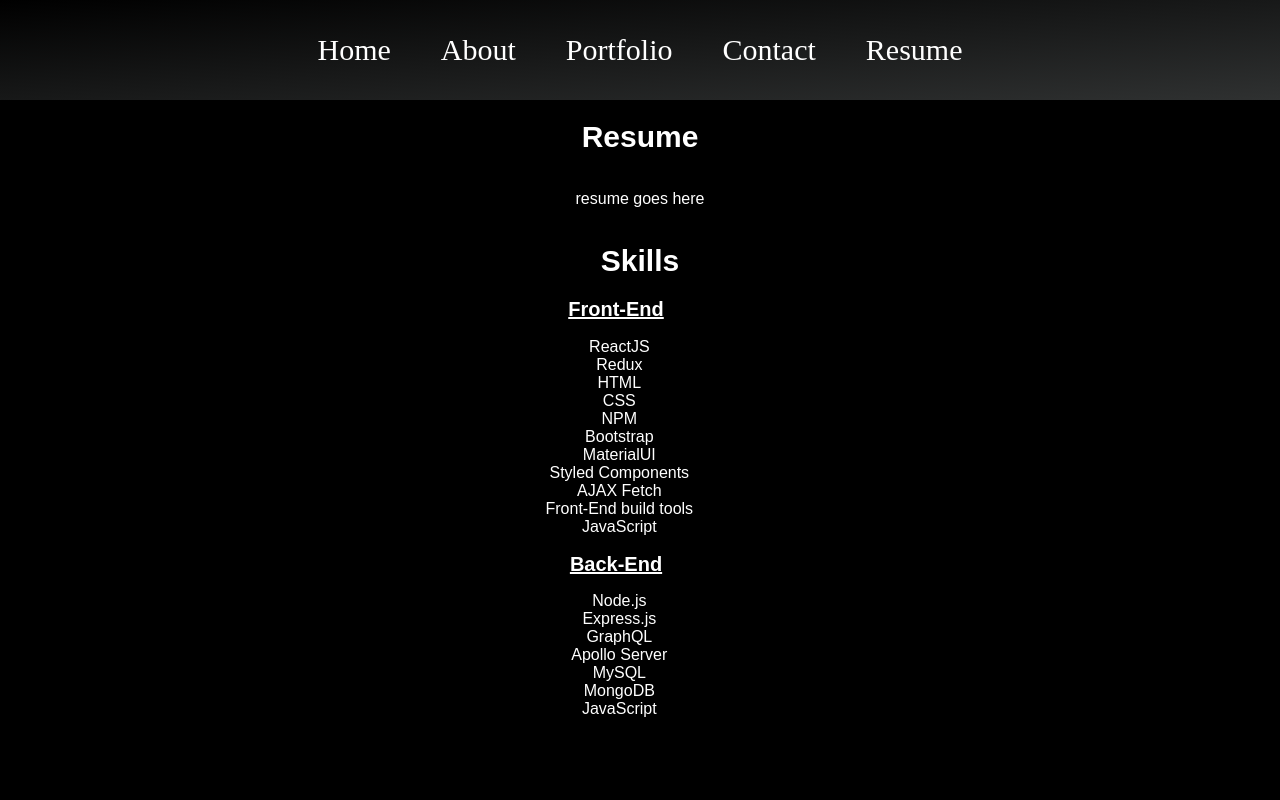
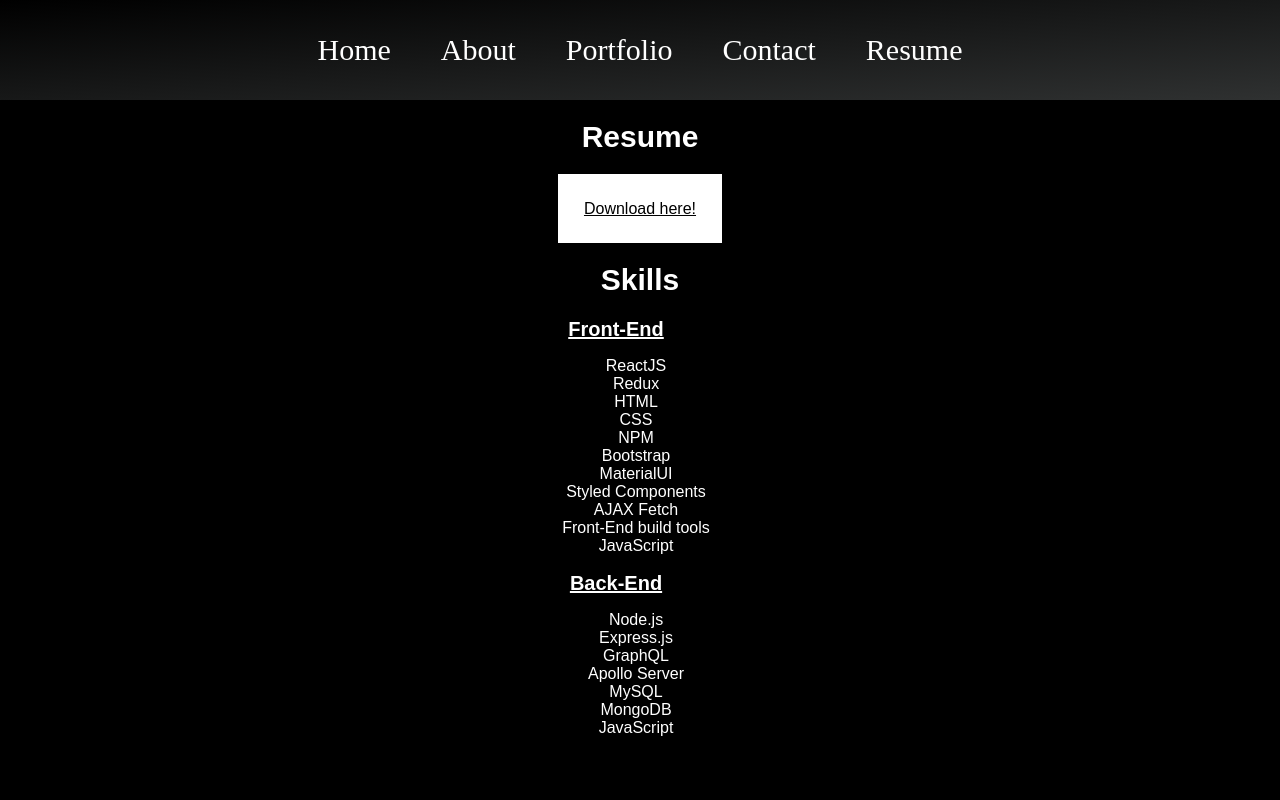
Before and after one commit to andreaber23/react-portfolio-andrea, a React (Create React App) app: page /resume in a window 1280 px wide. Shown: the top 800 px of the page. Built offline with nearby package versions, Linux system fonts and the light colour scheme.

Commit message:
added resume link to download

```diff
--- a/src/App.css
+++ b/src/App.css
@@ -182,9 +182,14 @@ text-align: center;
   justify-content: center;
   align-items: center;
   text-align: center;
+  width: 100%;
 
 }
-
+.resumeMain a {
+  color: black;
+  background-color: white;
+  padding: 2%
+}
 .skills{
   color: white;
   background-color: black;
@@ -202,9 +207,6 @@ text-align: center;
   font-size: 20px;
   text-decoration: underline;
   flex-direction: column;
-  justify-content: center;
-  align-items: center;
-  text-align: center;
   list-style: none;
 }
 .skills .list{
@@ -213,9 +215,8 @@ text-align: center;
 }
 .skills .item ul li{
   color: white;
-  text-align: center;
   list-style: none;
-  width: 97%;
+  width: 100%;
 }
 
 
@@ -232,7 +233,7 @@ text-align: center;
       width: 80%;
     }
     .skills {
-      text-align: center;
+      text-align: left;
 
     }
     .list {
--- a/src/pages/Resume.js
+++ b/src/pages/Resume.js
@@ -5,7 +5,13 @@ function Resume() {
   return (
     <div className='resumeMain'>
         <h1> Resume </h1>
-        <p> resume goes here</p>
+        <a
+        href="/resume.pdf"
+        download="your_resume.pdf"
+        className="download-button"
+      >
+        Download here!
+      </a>
       <div className='skills'>
         <h1> Skills </h1>
          <ul className='list'>
```
